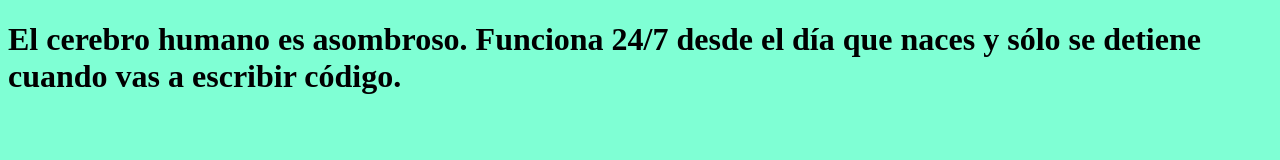
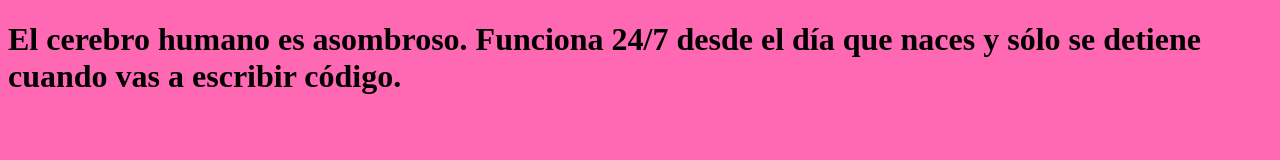
Before and after one commit to TomasSkylab/202204-W2CHWE-tomas-sanchez, a website: page index.html in a window 1280 px wide. Drawn offline with nearby package versions, Linux system fonts and the light colour scheme; files that its build step writes are made by us from their sources.

Commit message:
Added sass and css to my project

```diff
--- a/sass/style.scss
+++ b/sass/style.scss
@@ -1,4 +1,4 @@
 * {
   box-sizing: border-box;
-  background-color: aquamarine;
+  background-color: hotpink;
 }
```
